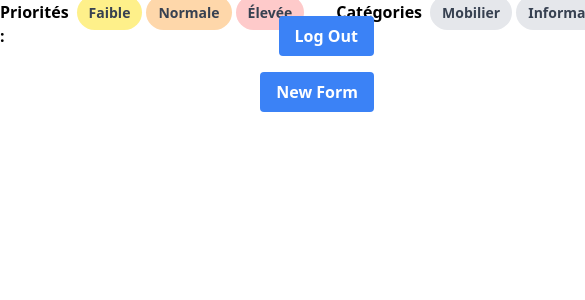
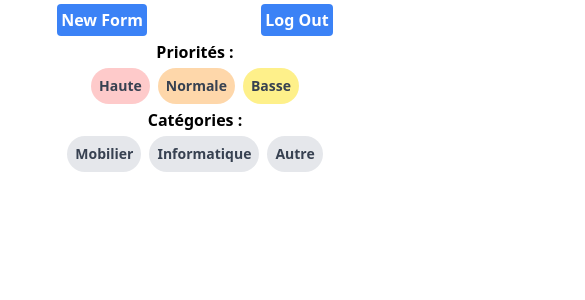
Before and after one commit to ar11tehau/formulaire, a Vue app in the folder frontend/: page /tickets in a window 390 px wide. Shown: the top 300 px of the page, 585 px wide, since content can reach past the window. Built offline with nearby package versions, Linux system fonts and the light colour scheme.

Commit message:
mobile adaptation

```diff
--- a/frontend/index.html
+++ b/frontend/index.html
@@ -4,7 +4,7 @@
     <meta charset="UTF-8" />
     <link rel="icon" type="image/svg+xml" href="/vite.svg" />
     <meta name="viewport" content="width=device-width, initial-scale=1.0" />
-    <title>Formulaire</title>
+    <title>Tickets</title>
   </head>
   <body>
     <div id="app"></div>
--- a/frontend/package.json
+++ b/frontend/package.json
@@ -10,6 +10,7 @@
   },
   "dependencies": {
     "@vueuse/core": "^10.7.1",
+    "date-fns": "^3.3.1",
     "vue": "^3.3.11",
     "vue-cookies": "^1.8.3",
     "vue-router": "^4.2.5"
--- a/frontend/src/components/TicketCard.vue
+++ b/frontend/src/components/TicketCard.vue
@@ -20,18 +20,18 @@
 
 <template>
    <div class="max-w-sm rounded overflow-hidden shadow-lg cursor-pointer" :class="{'bg-gray-200': selected}">
-      <div class="px-6 py-4">
+      <div class="p-2">
          <div class="font-bold text-xl mb-2">Ticket #{{ ticket.id }}</div>
          <p class="text-gray-700 text-sm">
                {{ ticket.description?.length > 3 ? ticket.description.slice(0, 10) + '...'  : ticket.description }}
          </p>
       </div>
-      <div class="px-6 pt-2 pb-2">
-         <span class="inline-block bg-gray-200 rounded-full px-3 py-1 text-sm font-semibold text-gray-700 mr-2 mb-2">{{ CATEGORIES[ticket.category] }}</span>
-         <span class="inline-block rounded-full px-3 py-1 text-sm font-semibold text-gray-700 mr-2 mb-2"
+      <div class="flex p-px space-x-1 m-1">
+         <p class="bg-gray-200 rounded-full text-sm font-semibold text-gray-700 h-fit py-px px-2">{{ CATEGORIES[ticket.category] }}</p>
+         <p class="rounded-full text-sm font-semibold text-gray-700 h-fit py-px px-2"
                :class="{'bg-red-200': ticket.priority === 'high', 'bg-orange-200': ticket.priority === 'normal', 'bg-yellow-200': ticket.priority === 'low',  }">
                {{ PRIORITIES[ticket.priority] }}
-         </span>
+         </p>
       </div>
    </div>
 </template>
--- a/frontend/src/components/TicketDetail.vue
+++ b/frontend/src/components/TicketDetail.vue
@@ -15,20 +15,13 @@
 </script>
 
 <template>
-   <div class="max-w-md mx-auto mt-8">
-      <p class="my-4 p-2 w-full text-lg">Votre demande :</p>
-
-      <label class=" mt-4 text-sm font-medium text-gray-700">Identifiant : <span class="mt-1 p-2 w-full">{{ ticket.id }}</span></label>
-
-
-      <label class="block mt-4 text-sm font-medium text-gray-700">Email : <span class="mt-1 p-2 w-full">{{ ticket.email }}</span></label>
-
-      <label class="block mt-4 text-sm font-medium text-gray-700">Catégorie : <span class="mt-1 p-2 w-full">{{ CATEGORIES[ticket.category] }}</span></label>
-
-      <label class="block mt-4 text-sm font-medium text-gray-700">Description</label>
-      <p class="mt-1 p-2 border rounded-md w-full">{{ ticket.description }}</p>
-
-      <label class="block mt-4 text-sm font-medium text-gray-700">Priorité : <span class="mt-1 p-2 w-full">{{ PRIORITIES[ticket.priority] }}</span></label>
-
+   <div class="max-w-md border border-gray-200 mx-2 rounded-md space-y-2">
+      <p class="px-2 w-full text-lg">Votre demande :</p>
+      <p class="px-2 text-sm font-medium text-gray-700 w-full">Identifiant : {{ ticket.id }}</p>
+      <p class="px-2 text-sm font-medium text-gray-700 w-full">Email : {{ ticket.email}}</p>
+      <p class="px-2 text-sm font-medium text-gray-700 w-full">Catégorie : {{ CATEGORIES[ticket.category] }}</p>
+      <p class="px-2 text-sm font-medium text-gray-700 w-full">Description :
+         <p class="italic border border-gray-150 rounded-md">{{ ticket.description }}</p></p>
+      <p class="px-2 text-sm font-medium text-gray-700 w-full">Priorité : {{ PRIORITIES[ticket.priority] }}</p>
    </div>
  </template>
--- a/frontend/src/use/useTickets.mjs
+++ b/frontend/src/use/useTickets.mjs
@@ -31,7 +31,7 @@ export async function login(formData) {
       getTickets();
       sessionStorage.setItem("email", formData.email);
    } else {
-      console.log("Login unsuccessful");
+      console.log("Login unsuccessful", response);
    }
 }
 
--- a/frontend/src/views/Signin.vue
+++ b/frontend/src/views/Signin.vue
@@ -39,7 +39,7 @@
       <input class="border m-3 w-8/12" type="password" v-model="formData.password" placeholder="password" name="password">
    </div>
    <div class="flex justify-end">
-   <button @click="login(formData)" :disabled="isFormValid" class="flex w-fit bg-blue-500 hover:bg-blue-700 text-white font-bold py-2 px-4 rounded focus:outline-none focus:shadow-outline disabled:bg-blue-200" type="submit">Valider</button>
+      <button @click="login(formData)" :disabled="isFormValid" class="flex w-fit bg-blue-500 hover:bg-blue-700 text-white font-bold py-2 px-4 rounded focus:outline-none focus:shadow-outline disabled:bg-blue-200" type="submit">Valider</button>
    </div>
 </div>
 </template>
--- a/frontend/src/views/Tickets.vue
+++ b/frontend/src/views/Tickets.vue
@@ -41,24 +41,29 @@
 </script>
 
 <template>
-   <button @click="logout" class="flex w-fit bg-blue-500 hover:bg-blue-700 text-white font-bold py-2 px-4 rounded focus:outline-none focus:shadow-outline disabled:bg-blue-200 absolute right-0 m-4">Log Out</button>
-   <button @click="newform" class="flex w-fit bg-blue-500 hover:bg-blue-700 text-white font-bold py-2 px-4 rounded focus:outline-none focus:shadow-outline disabled:bg-blue-200 absolute top-14 right-0 m-4">New Form</button>
-   <div class="flex mb-3">
-         <span class="mr-2 font-bold">Priorités :</span>
-         <ul class="flex space-x-1">
-            <li><a href="#" @click="togglePriority('low')" :class="{ 'opacity-20': !filteredPriorities.has('low') }" class="bg-yellow-200 rounded-full px-3 py-2 text-sm font-semibold text-gray-700">Faible</a></li>
-            <li><a href="#" @click="togglePriority('normal')" :class="{ 'opacity-20': !filteredPriorities.has('normal') }" class="bg-orange-200 rounded-full px-3 py-2 text-sm font-semibold text-gray-700">Normale</a></li>
-            <li><a href="#" @click="togglePriority('high')" :class="{ 'opacity-20': !filteredPriorities.has('high') }" class="bg-red-200 rounded-full px-3 py-2 text-sm font-semibold text-gray-700">Élevée</a></li>
-         </ul>
-         <span class="ml-8 mr-2 font-bold">Catégories :</span>
-         <ul class="flex space-x-1">
-            <li><a href="#" @click="toggleCategory('furniture')" :class="{ 'opacity-20': !filteredCategories.has('furniture') }" class="bg-gray-200 rounded-full px-3 py-2 text-sm font-semibold text-gray-700">Mobilier</a></li>
-            <li><a href="#" @click="toggleCategory('computer')" :class="{ 'opacity-20': !filteredCategories.has('computer') }" class="bg-gray-200 rounded-full px-3 py-2 text-sm font-semibold text-gray-700">Informatique</a></li>
-            <li><a href="#" @click="toggleCategory('other')" :class="{ 'opacity-20': !filteredCategories.has('other') }" class="bg-gray-200 rounded-full px-3 py-2 text-sm font-semibold text-gray-700">Autre</a></li>
-         </ul>
+   <div class="flex justify-around">
+      <button @click="newform" class="flex w-fit bg-blue-500 hover:bg-blue-700 text-white font-bold rounded focus:outline-none focus:shadow-outline disabled:bg-blue-200 m-1 p-1">New Form</button>
+      <button @click="logout" class="flex w-fit bg-blue-500 hover:bg-blue-700 text-white font-bold rounded focus:outline-none focus:shadow-outline disabled:bg-blue-200 m-1 p-1">Log Out</button>
    </div>
-    <div class="max-w-4xl mx-auto mt-8 flex justify-between">
-      <div>
+   <div class="flex flex-col items-center lg:flex-row lg:items-center lg:justify-center">
+      <p class="font-bold">Priorités :</p>
+      <div class="flex items-center m-1 space-x-2">
+         <a href="#" @click="togglePriority('high')" :class="{ 'opacity-20': !filteredPriorities.has('high') }" class="bg-red-200 rounded-full text-sm font-semibold text-gray-700 p-2">Haute</a>
+         <a href="#" @click="togglePriority('normal')" :class="{ 'opacity-20': !filteredPriorities.has('normal') }" class="bg-orange-200 rounded-full text-sm font-semibold text-gray-700 p-2">Normale</a>
+
+         <a href="#" @click="togglePriority('low')" :class="{ 'opacity-20': !filteredPriorities.has('low') }" class="bg-yellow-200 rounded-full text-sm font-semibold text-gray-700 p-2">Basse</a>
+      </div>
+      <p class="font-bold lg:ml-8">Catégories :</p>
+      <div class="flex items-center m-1 space-x-2">
+         <a href="#" @click="toggleCategory('furniture')" :class="{ 'opacity-20': !filteredCategories.has('furniture') }" class="bg-gray-200 rounded-full p-2 text-sm font-semibold text-gray-700">Mobilier</a>
+
+         <a href="#" @click="toggleCategory('computer')" :class="{ 'opacity-20': !filteredCategories.has('computer') }" class="bg-gray-200 rounded-full p-2 text-sm font-semibold text-gray-700">Informatique</a>
+
+         <a href="#" @click="toggleCategory('other')" :class="{ 'opacity-20': !filteredCategories.has('other') }" class="bg-gray-200 rounded-full p-2 text-sm font-semibold text-gray-700">Autre</a>
+      </div>
+   </div>
+    <div class="max-w-4xl mx-auto mt-2 flex justify-between">
+      <div class="ml-2">
          <template v-for="ticket in sortedTickets.reverse()" class="p-4">
             <TicketCard @click="handleClick(ticket.id)" :ticketId=ticket.id :selected="ticket.id == selectedTicketId"></TicketCard>
          </template>
```
Also changed, not shown: 1 other file (tests, documents, lock files or other folders).
